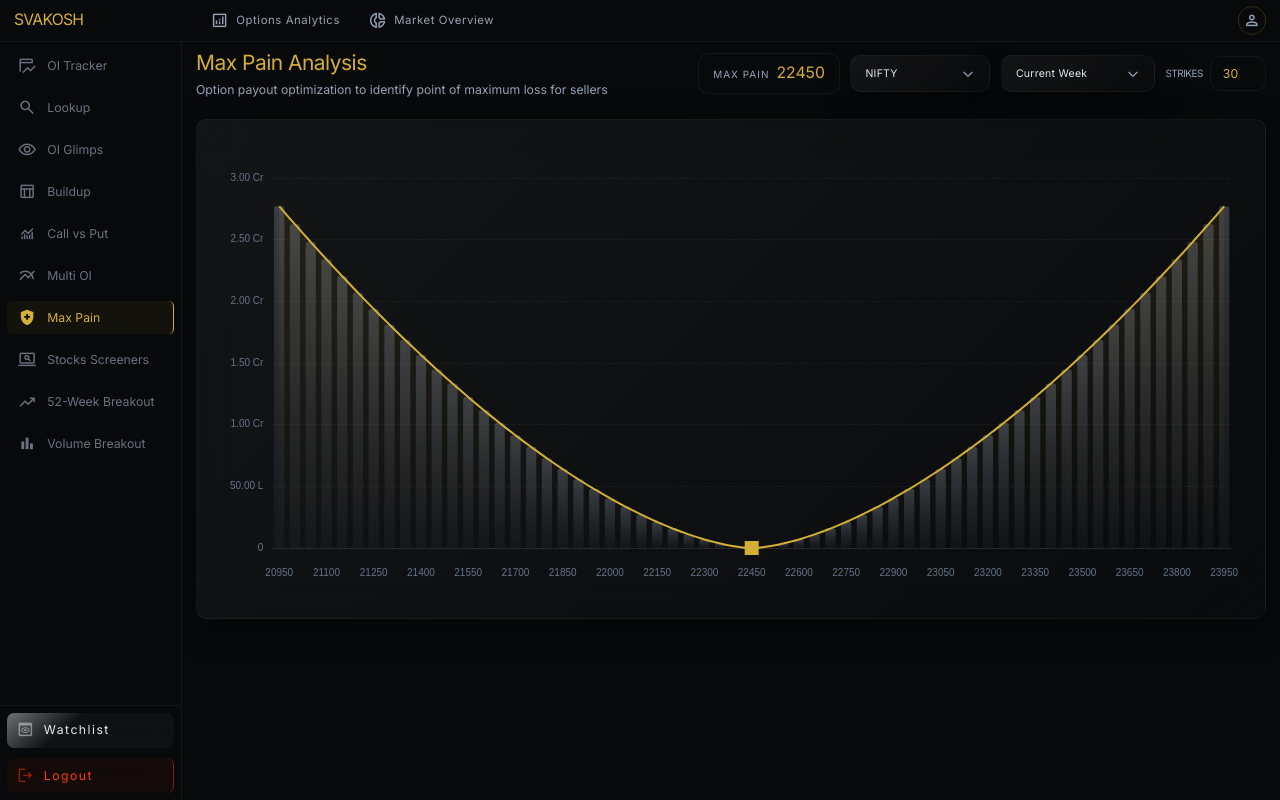
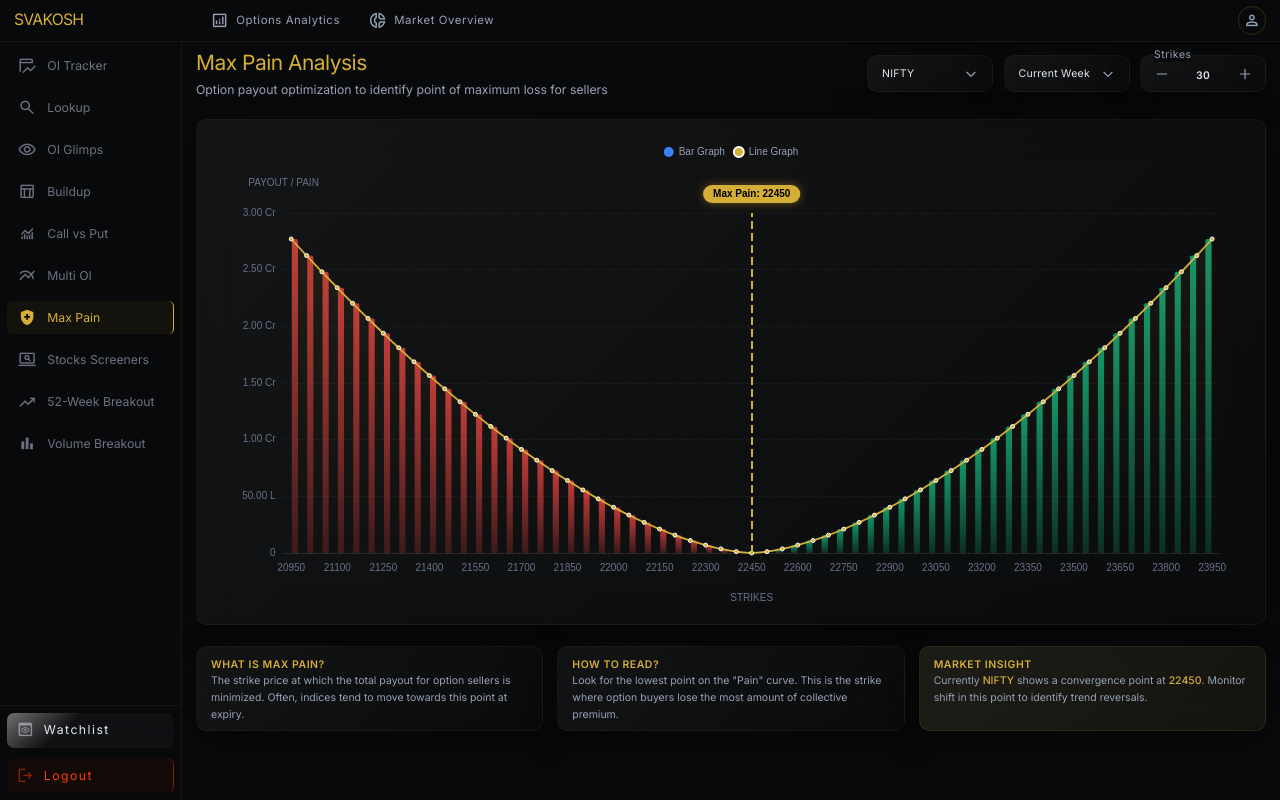
Before and after one commit to Deepak-GitHub1474/svakosh, a SvelteKit app in the folder frontend/: page /oi/max-pain in a window 1280 px wide. Built offline with nearby package versions, Linux system fonts and the light colour scheme.

Commit message:
feat: Added SvaKoshNumberInput component. style: Improve Max pain screen.

```diff
--- /dev/null
+++ b/frontend/src/lib/components/svakosh/SvaKoshNumberInput.svelte
@@ -0,0 +1,92 @@
+<script lang="ts">
+	import { cn } from '$lib/utils';
+
+	type Props = {
+		value: number;
+		label?: string;
+		min?: number;
+		max?: number;
+		step?: number;
+		class?: string;
+	};
+
+	let {
+		value = $bindable(),
+		label,
+		min = 0,
+		max = 100,
+		step = 1,
+		class: className = ''
+	}: Props = $props();
+
+	function increment() {
+		if (value + step <= max) value += step;
+	}
+
+	function decrement() {
+		if (value - step >= min) value -= step;
+	}
+
+	function handleInput(e: Event) {
+		const target = e.target as HTMLInputElement;
+		const val = parseInt(target.value);
+		if (!isNaN(val)) {
+			if (val < min) value = min;
+			else if (val > max) value = max;
+			else value = val;
+		}
+	}
+
+	function handleFocus(e: FocusEvent) {
+		const target = e.currentTarget as HTMLInputElement;
+		target.select();
+	}
+</script>
+
+<div class={cn('relative svakosh-number-input', className)}>
+	{#if label}
+		<div class="absolute -top-2 left-4 flex items-center gap-1.5 bg-background z-10 select-none">
+			<span class="text-xs capitalize text-muted-foreground tracking-wider">{label}</span>
+		</div>
+	{/if}
+
+	<div class="glass-panel group flex items-center rounded-xl p-1 transition-all hover:border-primary/40">
+		<button
+			type="button"
+			onclick={decrement}
+			disabled={value <= min}
+			aria-label="Decrease {label || 'value'}"
+			title="Decrease {label || 'value'}"
+			class="w-10 h-8 flex items-center justify-center rounded-lg text-muted-foreground hover:text-primary hover:bg-primary/5 active:scale-90 disabled:opacity-20 disabled:pointer-events-none transition-all"
+		>
+			<svg class="h-4 w-4" fill="none" viewBox="0 0 24 24" stroke="currentColor">
+				<path stroke-linecap="round" stroke-linejoin="round" stroke-width="2" d="M20 12H4" />
+			</svg>
+		</button>
+
+		<div class="flex-1 min-w-[3.5rem] px-2">
+			<input
+				type="number"
+				{value}
+				{min}
+				{max}
+				oninput={handleInput}
+				onfocus={handleFocus}
+				class="w-full bg-inherit border-0 text-center text-xs font-semibold text-secondary tracking-wide tabular-nums outline-none focus:ring-0 [appearance:textfield] [&::-webkit-outer-spin-button]:appearance-none [&::-webkit-inner-spin-button]:appearance-none"
+			/>
+		</div>
+
+		<button
+			type="button"
+			onclick={increment}
+			disabled={value >= max}
+			aria-label="Increase {label || 'value'}"
+			title="Increase {label || 'value'}"
+			class="w-10 h-8 flex items-center justify-center rounded-lg text-muted-foreground hover:text-primary hover:bg-primary/5 active:scale-90 disabled:opacity-20 disabled:pointer-events-none transition-all"
+		>
+			<svg class="h-4 w-4" fill="none" viewBox="0 0 24 24" stroke="currentColor">
+				<path stroke-linecap="round" stroke-linejoin="round" stroke-width="2" d="M12 4v16m8-8H4" />
+			</svg>
+		</button>
+	</div>
+</div>
--- a/frontend/src/routes/oi/max-pain/+page.svelte
+++ b/frontend/src/routes/oi/max-pain/+page.svelte
@@ -1,13 +1,15 @@
 <script lang="ts">
 	import { onMount } from 'svelte';
-	import { fade, slide } from 'svelte/transition';
+	import { fade } from 'svelte/transition';
+	import type { TMaxPainData } from './_lib/types';
+	import { calculateStrikes } from './_lib/helper';
+	import { generateMaxPainMockData } from './_lib/mock-data';
+	import { MAX_PAIN_SYMBOLS, MAX_PAIN_EXPIRIES } from './_lib/const';
 	import SvaKoshSelector from '$lib/components/svakosh/SvaKoshSelector.svelte';
 	import SvaKoshCard from '$lib/components/svakosh/SvaKoshCard.svelte';
-	import { MAX_PAIN_SYMBOLS, MAX_PAIN_EXPIRIES } from './_lib/const';
-	import { generateMaxPainMockData } from './_lib/mock-data';
-	import { calculateStrikes } from './_lib/helper';
-	import type { TMaxPainData } from './_lib/types';
+	import SvaKoshNumberInput from '$lib/components/svakosh/SvaKoshNumberInput.svelte';
 	import MaxPainChart from './_components/MaxPainChart.svelte';
+	import MaxPainGuidance from './_components/MaxPainGuidance.svelte';
 
 	let selectedSymbol: string = $state('NIFTY');
 	let selectedExpiry: string = $state('CURRENT_WEEK');
@@ -15,6 +17,8 @@
 	let maxPainData: TMaxPainData = $state({});
 	let maxPainStrike: number = $state(0);
 	let strikes: number[] = $state([]);
+	let isSymbolOpen: boolean = $state(false);
+	let isExpiryOpen: boolean = $state(false);
 
 	function refreshData(): void {
 		const { data, maxPainStrike: base } = generateMaxPainMockData(selectedSymbol);
@@ -26,6 +30,14 @@
 	function handleUpdate(): void {
 		refreshData();
 	}
+
+	$effect(() => {
+		if (isSymbolOpen) isExpiryOpen = false;
+	});
+
+	$effect(() => {
+		if (isExpiryOpen) isSymbolOpen = false;
+	});
 
 	$effect(() => {
 		if (maxPainStrike > 0) {
@@ -43,7 +55,7 @@
 </svelte:head>
 
 <div class="flex flex-col gap-6" in:fade>
-	<header class="flex flex-col md:flex-row md:items-center justify-between gap-4">
+	<header class="flex flex-col lg:flex-row lg:items-center justify-between gap-4">
 		<div>
 			<h1 class="text-2xl tracking-tight text-primary mb-1">
 				Max Pain Analysis
@@ -54,48 +66,42 @@
 		</div>
 
 		<div class="flex flex-wrap items-center gap-3">
-			<div class="flex items-baseline gap-2 px-4 py-2 bg-surface/5 border border-border-subtle rounded-xl min-w-[140px] justify-center">
-				<span class="text-[10px] uppercase tracking-widest text-muted-foreground">Max Pain</span>
-				<span class="text-lg text-primary">{maxPainStrike}</span>
-			</div>
-
-			<div class="w-40">
+			<div class="w-full sm:w-36">
 				<SvaKoshSelector
 					options={MAX_PAIN_SYMBOLS}
 					bind:value={selectedSymbol}
+					bind:isOpen={isSymbolOpen}
 					onSelect={handleUpdate}
 					placeholder="Symbol"
 				/>
 			</div>
 
-			<div class="w-44">
+			<div class="w-full sm:w-36">
 				<SvaKoshSelector
 					options={MAX_PAIN_EXPIRIES}
 					bind:value={selectedExpiry}
+					bind:isOpen={isExpiryOpen}
 					onSelect={handleUpdate}
 					placeholder="Expiry"
 				/>
 			</div>
 
-			<div class="flex items-center gap-2 group">
-				<label for="strike-range" class="text-[10px] uppercase text-muted-foreground tracking-tighter">Strikes</label>
-				<input
-					id="strike-range"
-					type="number"
-					bind:value={strikeCount}
-					class="w-16 h-10 bg-surface/5 border border-border-subtle rounded-xl text-center text-sm text-primary outline-none focus:border-primary/50 transition-colors"
-					min="5"
-					max="50"
-				/>
-			</div>
+			<SvaKoshNumberInput
+				label="Strikes"
+				bind:value={strikeCount}
+				min={5}
+				max={50}
+				step={1}
+				class="w-full sm:w-36"
+			/>
 		</div>
 	</header>
 
-	<SvaKoshCard class="p-px h-[500px] relative">
+	<SvaKoshCard class="h-[506px] relative">
 		{#if strikes.length > 0}
-			<MaxPainChart data={maxPainData} {strikes} {maxPainStrike} height="500px" />
+			<MaxPainChart data={maxPainData} {strikes} {maxPainStrike} height="480px" />
 		{:else}
-			<div class="h-[500px] flex items-center justify-center">
+			<div class="h-[506px] flex items-center justify-center">
 				<div class="flex flex-col items-center gap-4">
 					<div class="h-10 w-10 border-4 border-primary/20 border-t-primary rounded-full animate-spin"></div>
 					<p class="text-xs text-muted-foreground uppercase tracking-[0.2em] animate-pulse">Calculating Pain Points...</p>
@@ -103,4 +109,6 @@
 			</div>
 		{/if}
 	</SvaKoshCard>
+
+	<MaxPainGuidance {selectedSymbol} {maxPainStrike} />
 </div>
--- /dev/null
+++ b/frontend/src/routes/oi/max-pain/_components/MaxPainGuidance.svelte
@@ -0,0 +1,35 @@
+<script lang="ts">
+	import { slide } from 'svelte/transition';
+	import SvaKoshCard from '$lib/components/svakosh/SvaKoshCard.svelte';
+
+	type Props = {
+		selectedSymbol: string;
+		maxPainStrike: number;
+	};
+
+	let { selectedSymbol, maxPainStrike }: Props = $props();
+</script>
+
+<div class="grid grid-cols-1 md:grid-cols-3 gap-4" in:slide={{ delay: 200 }}>
+	<SvaKoshCard class="flex flex-col gap-1 pt-0 pb-2">
+		<h4 class="text-xs text-primary uppercase tracking-wider font-semibold">What is Max Pain?</h4>
+		<p class="text-xs text-muted-foreground leading-relaxed">
+			The strike price at which the total payout for option sellers is minimized. Often, indices tend to move towards this point at expiry.
+		</p>
+	</SvaKoshCard>
+
+	<SvaKoshCard class="flex flex-col gap-1 pt-0 pb-2">
+		<h4 class="text-xs text-primary uppercase tracking-wider font-semibold">How to read?</h4>
+		<p class="text-xs text-muted-foreground leading-relaxed">
+			Look for the lowest point on the "Pain" curve. This is the strike where option buyers lose the most amount of collective premium.
+		</p>
+	</SvaKoshCard>
+
+	<SvaKoshCard class="bg-primary/5 !border-primary/10 flex flex-col gap-1 pt-0 pb-2">
+		<h4 class="text-xs text-primary uppercase tracking-wider font-semibold">Market Insight</h4>
+		<p class="text-xs text-muted-foreground leading-relaxed">
+			Currently <span class="text-primary font-medium">{selectedSymbol}</span> shows a convergence point at <span class="text-primary font-medium">{maxPainStrike}</span>.
+			Monitor shift in this point to identify trend reversals.
+		</p>
+	</SvaKoshCard>
+</div>
--- a/frontend/src/routes/oi/max-pain/_lib/helper.ts
+++ b/frontend/src/routes/oi/max-pain/_lib/helper.ts
@@ -13,7 +13,7 @@ export function calculateStrikes(base: number, symbol: string, count: number): n
 	const diff: number = STRIKE_DIFFERENCES[symbol] || 100;
 	const result: number[] = [];
 	for (let i = -count; i <= count; i++) {
-        result.push(base + (i * diff));
+		result.push(base + i * diff);
 	}
 	return result.sort((a, b) => a - b);
 }
@@ -24,28 +24,32 @@ export function getMaxPainChartOptions(
 	maxPainStrike: number,
 	primaryColor: string
 ): echarts.EChartsOption {
-    const barData = strikes.map((s: number) => {
-        const isMax = s === maxPainStrike;
-        return {
-            value: data[s] ? data[s].totalPayout : 0,
+	const barGraphColor = '#3b82f6';
+	const strikesStr = strikes.map((s: number) => s.toString());
+
+	const callPayoutData = strikes.map((s: number) => ({
+		value: data[s] ? data[s].callPayout : 0,
 		itemStyle: {
-                color: isMax
-                    ? new echarts.graphic.LinearGradient(0, 0, 0, 1, [
-                        { offset: 0, color: primaryColor },
-                        { offset: 1, color: 'rgba(188, 146, 43, 0.4)' }
-                    ])
-                    : new echarts.graphic.LinearGradient(0, 0, 0, 1, [
-                        { offset: 0, color: 'rgba(148, 163, 184, 0.3)' },
-                        { offset: 1, color: 'rgba(71, 85, 105, 0.1)' }
+			color: new echarts.graphic.LinearGradient(0, 0, 0, 1, [
+				{ offset: 0, color: 'rgba(16, 185, 129, 0.8)' },
+				{ offset: 1, color: 'rgba(16, 185, 129, 0.2)' }
 			]),
-                borderRadius: [2, 2, 0, 0],
-                borderWidth: isMax ? 1 : 0,
-                borderColor: 'rgba(188, 146, 43, 0.5)'
+			borderRadius: [2, 2, 0, 0]
 		}
-        };
-    });
+	}));
 
-    const lineData = strikes.map((s: number) => data[s] ? data[s].totalPayout : 0);
+	const putPayoutData = strikes.map((s: number) => ({
+		value: data[s] ? data[s].putPayout : 0,
+		itemStyle: {
+			color: new echarts.graphic.LinearGradient(0, 0, 0, 1, [
+				{ offset: 0, color: 'rgba(239, 68, 68, 0.8)' },
+				{ offset: 1, color: 'rgba(239, 68, 68, 0.2)' }
+			]),
+			borderRadius: [2, 2, 0, 0]
+		}
+	}));
+
+	const totalPainData = strikes.map((s: number) => (data[s] ? data[s].totalPayout : 0));
 
 	return {
 		backgroundColor: 'transparent',
@@ -61,30 +65,59 @@ export function getMaxPainChartOptions(
 				lineStyle: { color: 'rgba(188, 146, 43, 0.3)', width: 2, type: 'solid' }
 			},
 			formatter: (params: any): string => {
-                const p = params[0];
-                const isMax = Number(p.name) === maxPainStrike;
+				const strike = params[0].name;
+				const d = data[Number(strike)];
+				if (!d) return '';
+
 				return `
-                    <div class="flex flex-col gap-2.5 min-w-[140px]">
+                    <div class="flex flex-col gap-2.5 min-w-[160px]">
                         <div class="flex items-center gap-2 border-b border-white/5 pb-2 mb-0.5">
                             <svg class="w-3.5 h-3.5 text-[#bc922b]" viewBox="0 0 24 24" fill="none" stroke="currentColor" stroke-width="2" stroke-linecap="round" stroke-linejoin="round">
                                 <circle cx="12" cy="12" r="10"></circle>
-                                <polyline points="12 6 12 12 16 14"></polyline>
+                                <circle cx="12" cy="12" r="5"></circle>
+                                <circle cx="12" cy="12" r="1"></circle>
                             </svg>
-                            <span class="text-[10px] text-muted-foreground tracking-wide uppercase font-medium">STRIKE : ${p.name}</span>
+                            <span class="text-[10px] text-muted-foreground tracking-wide uppercase font-medium">STRIKE : ${strike}</span>
                         </div>
                         <div class="flex items-center justify-between gap-4">
                             <div class="flex items-center gap-2">
-                                <span class="w-2 h-2 rounded-full" style="background-color: ${isMax ? '#bc922b' : '#94a3b8'}; box-shadow: 0 0 4px ${isMax ? '#bc922b' : '#94a3b8'}80;"></span>
-                                <span class="text-[10px] text-slate-300 font-normal">${isMax ? 'MAX PAIN' : 'PAIN'}</span>
+                                <span class="w-2 h-2 rounded-full bg-[#10b981]" style="box-shadow: 0 0 4px #10b98180;"></span>
+                                <span class="text-[10px] text-slate-300">CALL PAYOUT</span>
                             </div>
-                            <span class="text-[10px] text-slate-50 font-mono">${formatVal(p.value)}</span>
+                            <span class="text-[10px] text-slate-50 font-mono">${formatVal(d.callPayout)}</span>
+                        </div>
+                        <div class="flex items-center justify-between gap-4">
+                            <div class="flex items-center gap-2">
+                                <span class="w-2 h-2 rounded-full bg-[#ef4444]" style="box-shadow: 0 0 4px #ef444480;"></span>
+                                <span class="text-[10px] text-slate-300">PUT PAYOUT</span>
+                            </div>
+                            <span class="text-[10px] text-slate-50 font-mono">${formatVal(d.putPayout)}</span>
+                        </div>
+                        <div class="flex items-center justify-between gap-4 border-t border-white/5 pt-2">
+                            <div class="flex items-center gap-2">
+                                <span class="w-2 h-2 rounded-full bg-[#bc922b]" style="box-shadow: 0 0 4px #bc922b80;"></span>
+                                <span class="text-[10px] text-slate-300 font-bold">TOTAL PAIN</span>
+                            </div>
+                            <span class="text-[10px] text-primary font-mono font-bold">${formatVal(d.totalPayout)}</span>
                         </div>
                     </div>
                 `;
 			}
 		},
+		legend: {
+			show: true,
+			top: 0,
+			icon: 'circle',
+			itemWidth: 10,
+			itemHeight: 10,
+			textStyle: { color: '#94a3b8', fontSize: 10 },
+			data: [
+				{ name: 'Bar Graph', itemStyle: { color: barGraphColor } },
+				{ name: 'Line Graph', itemStyle: { color: primaryColor } }
+			]
+		},
 		grid: {
-            top: '10%',
+			top: '15%',
 			left: '3%',
 			right: '3%',
 			bottom: '10%',
@@ -92,13 +125,20 @@ export function getMaxPainChartOptions(
 		},
 		xAxis: {
 			type: 'category',
-            data: strikes.map((s: number) => s.toString()),
+			name: 'STRIKES',
+			nameLocation: 'middle',
+			nameGap: 40,
+			nameTextStyle: { color: '#64748b', fontSize: 10 },
+			data: strikesStr,
 			axisLine: { show: true, lineStyle: { color: 'rgba(255,255,255,0.08)' } },
-            axisLabel: { color: '#64748b', fontSize: 10, margin: 20 },
+			axisLabel: { color: '#64748b', fontSize: 10, margin: 10 },
 			axisTick: { show: false }
 		},
 		yAxis: {
 			type: 'value',
+			name: 'PAYOUT / PAIN',
+			nameLocation: 'end',
+			nameTextStyle: { color: '#64748b', fontSize: 10, padding: [0, 0, 10, 0] },
 			splitLine: { show: true, lineStyle: { color: 'rgba(255,255,255,0.05)', type: 'dashed' } },
 			axisLabel: {
 				color: '#64748b',
@@ -109,67 +149,79 @@ export function getMaxPainChartOptions(
 		},
 		series: [
 			{
-                name: 'Pain Bars',
+				name: 'Bar Graph',
 				type: 'bar',
-                data: barData,
-                barWidth: '65%',
+				data: callPayoutData,
+				barGap: '20%',
+				barWidth: '40%',
+				emphasis: { focus: 'series', itemStyle: { opacity: 1 } },
+				blur: { itemStyle: { opacity: 0.15 } }
 			},
 			{
-                name: 'Pain Trend',
+				name: 'Bar Graph',
+				type: 'bar',
+				data: putPayoutData,
+				barWidth: '40%',
+				emphasis: { focus: 'series', itemStyle: { opacity: 1 } },
+				blur: { itemStyle: { opacity: 0.15 } }
+			},
+			{
+				name: 'Line Graph',
 				type: 'line',
-                data: lineData,
+				data: totalPainData,
 				smooth: true,
 				showSymbol: true,
-                symbol: 'star',
-                symbolSize: (val: any, params: any) => {
-                    return Number(params.name) === maxPainStrike ? 14 : 0;
+				symbol: 'circle',
+				symbolSize: 4,
+				lineStyle: { color: primaryColor, width: 1.8 },
+				itemStyle: { color: primaryColor, borderColor: '#fff', borderWidth: 1 },
+				emphasis: {
+					focus: 'series',
+					lineStyle: { width: 2.2, opacity: 1 },
+					itemStyle: { opacity: 1 }
 				},
+				blur: { lineStyle: { opacity: 0.1 }, itemStyle: { opacity: 0.1 } },
+				areaStyle: {
+					color: new echarts.graphic.LinearGradient(0, 0, 0, 1, [
+						{ offset: 0, color: 'rgba(188, 146, 43, 0.1)' },
+						{ offset: 1, color: 'rgba(188, 146, 43, 0)' }
+					])
+				}
+			},
+			{
+				name: 'Max Pain Indicator',
+				type: 'line',
+				silent: true,
+				z: 10,
+				markLine: {
+					symbol: ['none', 'none'],
+					data: [
+						{
+							xAxis: maxPainStrike.toString(),
 							lineStyle: {
 								color: primaryColor,
+								type: 'dashed',
 								width: 2
-                },
-                itemStyle: {
-                    color: primaryColor
-                },
-                areaStyle: {
-                    color: new echarts.graphic.LinearGradient(0, 0, 0, 1, [
-                        { offset: 0, color: 'rgba(188, 146, 43, 0.15)' },
-                        { offset: 1, color: 'rgba(188, 146, 43, 0)' }
-                    ])
-                },
-                markPoint: {
-                    symbol: 'path://M30 0 L70 0 L100 50 L70 100 L30 100 L0 50 Z',
-                    symbolSize: [45, 25],
-                    symbolOffset: [0, '120%'],
-                    itemStyle: {
-                        color: primaryColor,
-                        shadowBlur: 10,
-                        shadowColor: 'rgba(0,0,0,0.3)'
 							},
 							label: {
 								show: true,
-                        formatter: 'ATM',
-                        fontSize: 9,
-                        color: '#fff',
+								position: 'end',
+								formatter: `Max Pain: ${maxPainStrike}`,
+								backgroundColor: primaryColor,
+								color: '#000',
+								padding: [4, 10],
+								borderRadius: 100,
+								fontSize: 10,
 								fontWeight: 'bold',
-                        position: 'inside',
-                        offset: [0, 0]
-                    },
-                    data: [
-                        {
-                            coord: [strikes.indexOf(maxPainStrike).toString(), 0],
-                            name: 'Max Pain ATM'
+								shadowBlur: 10,
+								shadowColor: 'rgba(188, 146, 43, 0.5)',
+								distance: 10
+							}
 						}
 					]
 				}
 			}
 		],
-        dataZoom: [
-            {
-                type: 'inside',
-                start: 0,
-                end: 100
-            }
-        ]
+		dataZoom: [{ type: 'inside', start: 0, end: 100 }]
 	};
 }
```
Lines whose indentation alone changed are shown as unchanged.
